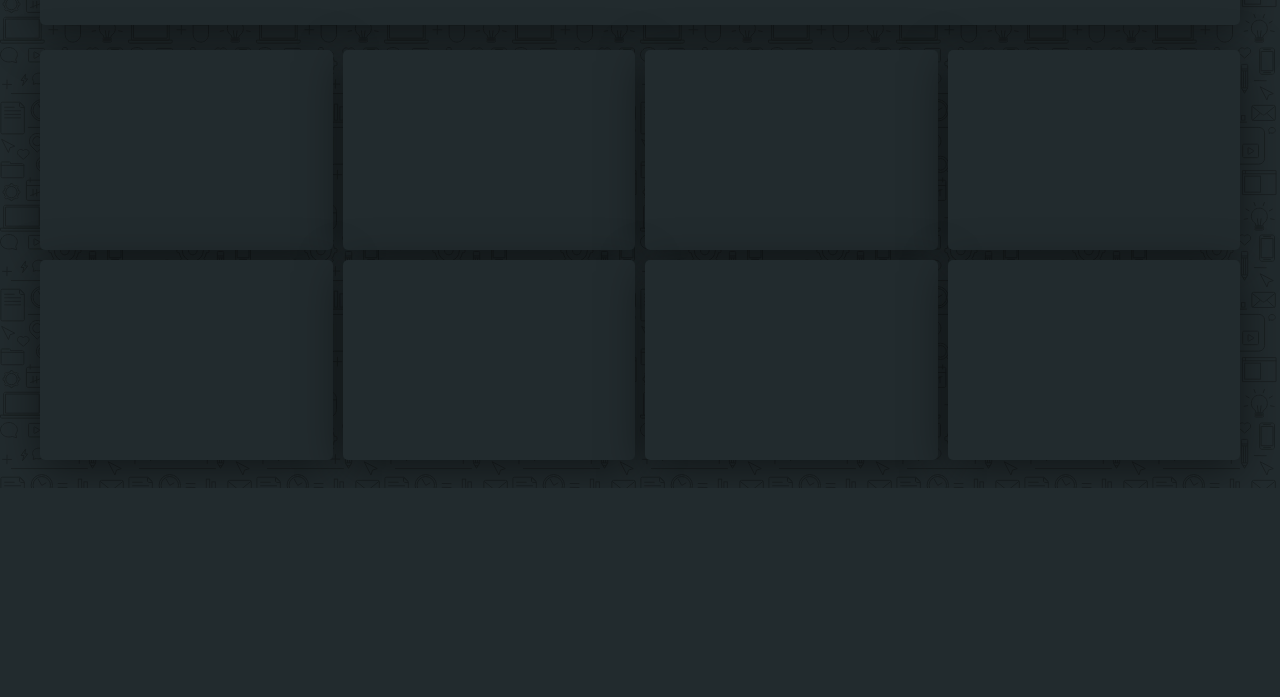
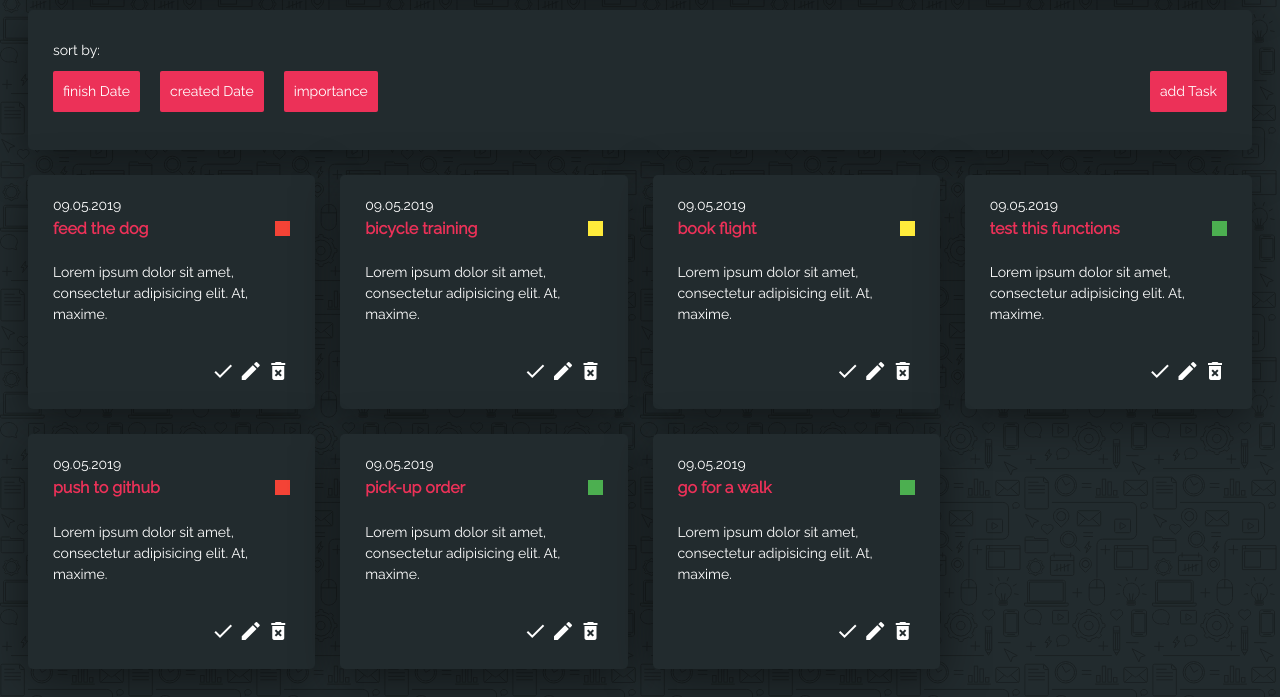
Before and after one commit to djurango/bucketlist, a plain HTML site: page index.html in a window 1280 px wide. Shown: the part 328-1025 px from the top of the page. Before the commit the page ends 816 px from the top, so only its background shows below. Drawn offline with Linux system fonts and the light colour scheme.

Commit message:
css changes

```diff
--- a/css/style.css
+++ b/css/style.css
@@ -10,108 +10,160 @@ body {
     -webkit-transition: border 0.2s;
     transition: border 0.2s;
     border: solid 0px #fff;
-    font-size: 18px;
-    line-height: 26px;
+    font-size: 14px;
     background-size: 10%;
 }
 
-main {
-    max-width: 1200px;
-    margin: 0 auto;
-    padding: 20px;
+header, nav, section, .grid-item {
+    background: #222B2E;
+    box-shadow: 0 10px 45px -1px rgba(0,0,0,0.5);
     -webkit-border-radius: 5px;
     -moz-border-radius: 5px;
     border-radius: 5px;
+    padding: 20px 25px;
+    line-height: 1.5;
+}
+
+main {
+    max-width: 1400px;
+    margin: 0 auto;
+    padding: 20px;
 }
 
 header  {
-    background: #222B2E;
-    height: 200px;
-    box-shadow: 0px 10px 45px -1px rgba(0,0,0,0.5);
-    -webkit-border-radius: 5px;
-    -moz-border-radius: 5px;
-    border-radius: 5px;
- }
+    height: 100px;
+}
+
+section {
+    margin: 25px 0;
+    height: 80px;
+}
+
+nav {
+    height: 100px;
+    margin: 25px 0;
+}
 
 header h1 {
     position: relative;
     float: left;
-    top: 50%;
+    top: 20%;
     left: 50%;
     transform: translate(-50%, -50%);
-    font-family: 'Indie Flower', cursive;
     font-size: 50px;
-
 }
 
-nav {
-    background: #222B2E;
-    height: 100px;
-    box-shadow: 0px 10px 45px -1px rgba(0,0,0,0.5);
-    margin: 25px 0;
-    -webkit-border-radius: 5px;
-    -moz-border-radius: 5px;
-    border-radius: 5px;
+.total-tasks {
+    margin-left: 15px;
+    top: 50%;
+    float: left;
+}
+.total-tasks h3 {
+    line-height: 0;
 }
 
-.add-task {
+.total-tasks h3 > span {
+    font-size: 50px;
+}
+
+.sort-by {
+    padding: 10px 0;
+}
+.btn {
     background-color: #EC3158;
     color: #fff;
     padding: 10px;
-    max-width: 100px;
     text-align: center;
-    float: right;
     -webkit-border-radius: 5px;
     -moz-border-radius: 5px;
-    border-radius: 5px;
+    border-radius: 2px;
+    float: left;
+    margin-right: 20px;
+    cursor: pointer;
+}
+
+nav.btn {
     margin-right: 20px;
 }
 
-.container {
-    display: flex;
-    font-size: 0;
-    flex-wrap:wrap;
-    margin:-10px 0 0 -10px;
+.btn.add-task {
+    float: right;
+    margin-right: 0;
 }
-.task {
-    display: inline-block;
-    background-color: #222B2E;
-    margin: 10px 0 0 10px;
-    flex-grow: 1;
-    height: 200px;
-    box-shadow: 0px 10px 45px -1px rgba(0,0,0,0.5);
-    -webkit-border-radius: 5px;
-    -moz-border-radius: 5px;
-    border-radius: 5px;
+
+.grid-container {
+    display: grid;
+    grid-template-columns: auto auto auto auto;
+    grid-gap: 25px;
 }
+
+.weather {
+    float: right;
+}
+.weather img {
+    max-width: 50px;
+    float: right;
+    padding-top: 10px;
+}
+
+.task-importance {
+    height: 15px;
+    width: 15px;
+    float: right;
+    margin-top: 5px;
+}
+.task-importance.high {
+    background-color: #F44336;
+}
+.task-importance.medium {
+    background-color: #FFEB3B;
+}
+.task-importance.low {
+    background-color: #4CAF50;
+}
+
+.task-title h4 {
+    color: #EC3158;
+    font-size: 16px;
+    margin-top: 1px;
+}
+
+.crud-icons {
+    margin-top: 20px;
+    float: right;
+}
+
+.crud {
+    cursor: pointer;
+}
+
 
 /* media queries */
 
 /* phone portrait */
 @media only screen and (min-width: 300px) {
-    .task {
-        width: calc(100% * (1/1) - 10px - 1px);
+    .grid-container {
+        grid-template-columns: auto;
     }
 }
 
 /* phone landscape */
 @media only screen and (min-width: 480px) {
-    .task {
-        width: calc(100% * (1/1) - 10px - 1px);
+    .grid-container {
+        grid-template-columns: auto;
     }
 }
 
 /* tablet portrait */
 @media only screen and (min-width: 768px) {
-    .task {
-        width: calc(100% * (1/2) - 10px - 1px);
+    .grid-container {
+        grid-template-columns: auto auto;
     }
 }
 
 /* tablet landscape / desktop */
 @media only screen and (min-width: 1024px) {
-
-    .task {
-        width: calc(100% * (1/4) - 10px - 1px);
+    .grid-container {
+        grid-template-columns: auto auto auto auto ;
     }
 }
--- a/index.html
+++ b/index.html
@@ -6,6 +6,8 @@
     <title>bucketlist</title>
 
     <link rel="stylesheet" type="text/css" href="css/style.css">
+    <link href="https://fonts.googleapis.com/icon?family=Material+Icons" rel="stylesheet">
+
 
 </head>
 <body>
@@ -14,21 +16,111 @@
             <h1>bucketlist</h1>
         </header>
 
+        <section>
+            <div class="total-tasks"><h3><span>12</span> Tasks Total</h3></div>
+            <div class="weather">
+                Zurich, partly sunny 24°
+                <img src="img/weather/partly-sunny.svg" alt="sunny">
+            </div>
+        </section>
+
         <nav>
-            <div class="total-tasks">11 Tasks Total</div>
-            <div class="add-task">add Task</div>
+            <div class="sort-by">sort by:</div>
+            <div class="btn">finish Date</div>
+            <div class="btn">created Date</div>
+            <div class="btn">importance</div>
+            <div class="btn add-task">add Task</div>
         </nav>
 
-        <section class="container">
-            <article class="task"></article>
-            <article class="task"></article>
-            <article class="task"></article>
-            <article class="task"></article>
-            <article class="task"></article>
-            <article class="task"></article>
-            <article class="task"></article>
-            <article class="task"></article>
-        </section>
+        <div class="grid-container">
+            <div class="grid-item">
+                <div class="task-date">09.05.2019</div>
+                <div class="task-importance high"></div>
+                <div class="task-title"><h4>feed the dog</h4></div>
+                <p class="task-description">Lorem ipsum dolor sit amet, consectetur adipisicing elit. At, maxime.</p>
+                <div class="crud-icons">
+                    <i class="material-icons crud">check</i>
+                    <i class="material-icons crud">edit</i>
+                    <i class="material-icons crud">delete_forever</i>
+                </div>
+            </div>
+
+            <div class="grid-item">
+                <div class="task-date">09.05.2019</div>
+                <div class="task-importance medium"></div>
+                <div class="task-title"><h4>bicycle training</h4></div>
+                <p class="task-description">Lorem ipsum dolor sit amet, consectetur adipisicing elit. At, maxime.</p>
+                <div class="crud-icons">
+                    <i class="material-icons crud">check</i>
+                    <i class="material-icons crud">edit</i>
+                    <i class="material-icons crud">delete_forever</i>
+                </div>
+            </div>
+
+            <div class="grid-item">
+                <div class="task-date">09.05.2019</div>
+                <div class="task-importance medium"></div>
+                <div class="task-title"><h4>book flight</h4></div>
+                <p class="task-description">Lorem ipsum dolor sit amet, consectetur adipisicing elit. At, maxime.</p>
+                <div class="crud-icons">
+                    <i class="material-icons crud">check</i>
+                    <i class="material-icons crud">edit</i>
+                    <i class="material-icons crud">delete_forever</i>
+                </div>
+            </div>
+
+            <div class="grid-item">
+                <div class="task-date">09.05.2019</div>
+                <div class="task-importance low"></div>
+                <div class="task-title"><h4>test this functions</h4></div>
+                <p class="task-description">Lorem ipsum dolor sit amet, consectetur adipisicing elit. At, maxime.</p>
+                <div class="crud-icons">
+                    <i class="material-icons crud">check</i>
+                    <i class="material-icons crud">edit</i>
+                    <i class="material-icons crud">delete_forever</i>
+                </div>
+            </div>
+
+            <div class="grid-item">
+                <div class="task-date">09.05.2019</div>
+                <div class="task-importance high"></div>
+                <div class="task-title"><h4>push to github</h4></div>
+                <p class="task-description">Lorem ipsum dolor sit amet, consectetur adipisicing elit. At, maxime.</p>
+                <div class="crud-icons">
+                    <i class="material-icons crud">check</i>
+                    <i class="material-icons crud">edit</i>
+                    <i class="material-icons crud">delete_forever</i>
+                </div>
+            </div>
+
+            <div class="grid-item">
+                <div class="task-date">09.05.2019</div>
+                <div class="task-importance low"></div>
+                <div class="task-title"><h4>pick-up order</h4></div>
+                <p class="task-description">Lorem ipsum dolor sit amet, consectetur adipisicing elit. At, maxime.</p>
+                <div class="crud-icons">
+                    <i class="material-icons crud">check</i>
+                    <i class="material-icons crud">edit</i>
+                    <i class="material-icons crud">delete_forever</i>
+                </div>
+            </div>
+
+            <div class="grid-item">
+                <div class="task-date">09.05.2019</div>
+                <div class="task-importance low"></div>
+                <div class="task-title"><h4>go for a walk</h4></div>
+                <p class="task-description">Lorem ipsum dolor sit amet, consectetur adipisicing elit. At, maxime.</p>
+                <div class="crud-icons">
+                    <i class="material-icons crud">check</i>
+                    <i class="material-icons crud">edit</i>
+                    <i class="material-icons crud">delete_forever</i>
+                </div>
+            </div>
+
+
+
+        </div>
+
     </main>
 </body>
 </html>
```
Also changed, not shown: img/weather/partly-sunny.svg (added), js/index.js (added).
